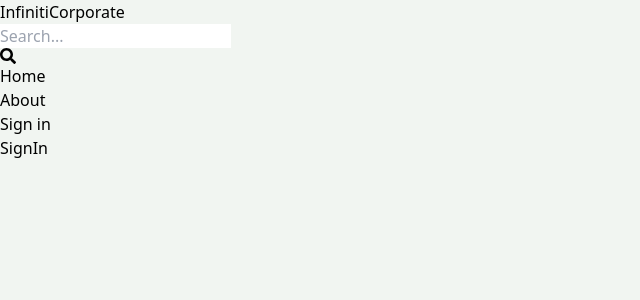
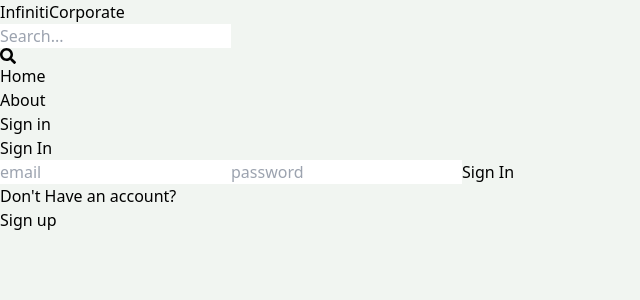
Before and after one commit to daviddang8121999/InfinitiPortal, a React (Vite) app in the folder client/: page /sign-in in a window 1280 px wide. Shown: the top 300 px of the page, without its empty margins (0-640 px from the left). Built offline with nearby package versions, Linux system fonts and the light colour scheme.

Commit message:
Complete sign in function

```diff
--- a/client/src/Pages/SignIn.jsx
+++ b/client/src/Pages/SignIn.jsx
@@ -1,7 +1,77 @@
-import React from 'react'
+import React, { useState } from 'react'
+import { Link, useNavigate } from 'react-router-dom'
 
-export default function SignIn() {
+
+export default function SignUp() {
+  const [formData, setFormData] = useState({})
+  const [error, setError] = useState(null);
+  const [loading, setLoading] = useState(false);
+  const navigate = useNavigate();
+  const handleChange =(e) => {
+    setFormData(
+      {
+        ...formData,
+        [e.target.id]: e.target.value,
+      }
+    );
+  };
+  const handleSubmit = async (e) => {
+    e.preventDefault();
+    try {
+      setLoading(true);
+      const res = await fetch('/api/auth/signin',
+      {
+        method: 'POST',
+        headers: {
+          'Content-Type': 'application/json',
+        },
+        body: JSON.stringify(formData),
+      })
+      const data = await res.json();
+      if(data.success === false) {
+        setLoading(false);
+        setError(data.message);
+
+        return
+      }
+      setLoading(false);
+      setError(null);
+      navigate('/');
+    }catch (error) {
+      setLoading(false);
+      setError(error.message);
+    }
+  }
+  console.log(formData);
   return (
-    <div>SignIn</div>
+    <div className='p-3 max-w-lg mx-auto'>
+      <h1 className='text-3l text-center font-semibold my-7'>Sign In</h1>
+      <form onSubmit={handleSubmit} className='flex flex-col gap-4'>
+        <input
+          type="email"
+          placeholder='email'
+          className='border p-3 rounded-lg'
+          id='email'
+          onChange={handleChange}
+        />
+        <input
+          type="password"
+          placeholder='password'
+          className='border p-3 rounded-lg'
+          id='password'
+          onChange={handleChange}
+        />
+        <button disabled={loading} className='bg-slate-700 text-white p-3 rounded-lg uppercase hover:opacity-95 dosanled:opacity-80'>
+          {loading ? 'Loading...' : 'Sign In'}
+          </button>
+      </form>
+      <div className='flex gap-2 mt-5'>
+        <p>Don't Have an account?</p>
+        <Link to={'/sign-up'}>
+          <span className='text-blue-700'>Sign up</span>
+        </Link>
+      </div>
+      {error && <p className='text-red-500 mt-5'>{error}</p>}
+    </div>
   )
 }
--- a/client/src/Pages/SignUp.jsx
+++ b/client/src/Pages/SignUp.jsx
@@ -1,11 +1,12 @@
 import React, { useState } from 'react'
-import { Link, Navigate, useNavigate } from 'react-router-dom'
+import { Link, useNavigate } from 'react-router-dom'
 
 
 export default function SignUp() {
   const [formData, setFormData] = useState({})
   const [error, setError] = useState(null);
   const [loading, setLoading] = useState(false);
+  const navigate = useNavigate();
   const handleChange =(e) => {
     setFormData(
       {
@@ -27,20 +28,18 @@
         body: JSON.stringify(formData),
       })
       const data = await res.json();
-      if(data.sucess === false) {
+      if(data.success === false) {
         setLoading(false);
         setError(data.message);
-        Navigate('/sign-in');
         return
       }
       setLoading(false);
       setError(null);
+      navigate('/sign-in');
     }catch (error) {
       setLoading(false);
       setError(error.message);
     }
-
-    console.log(data);
   }
   console.log(formData);
   return (
```
